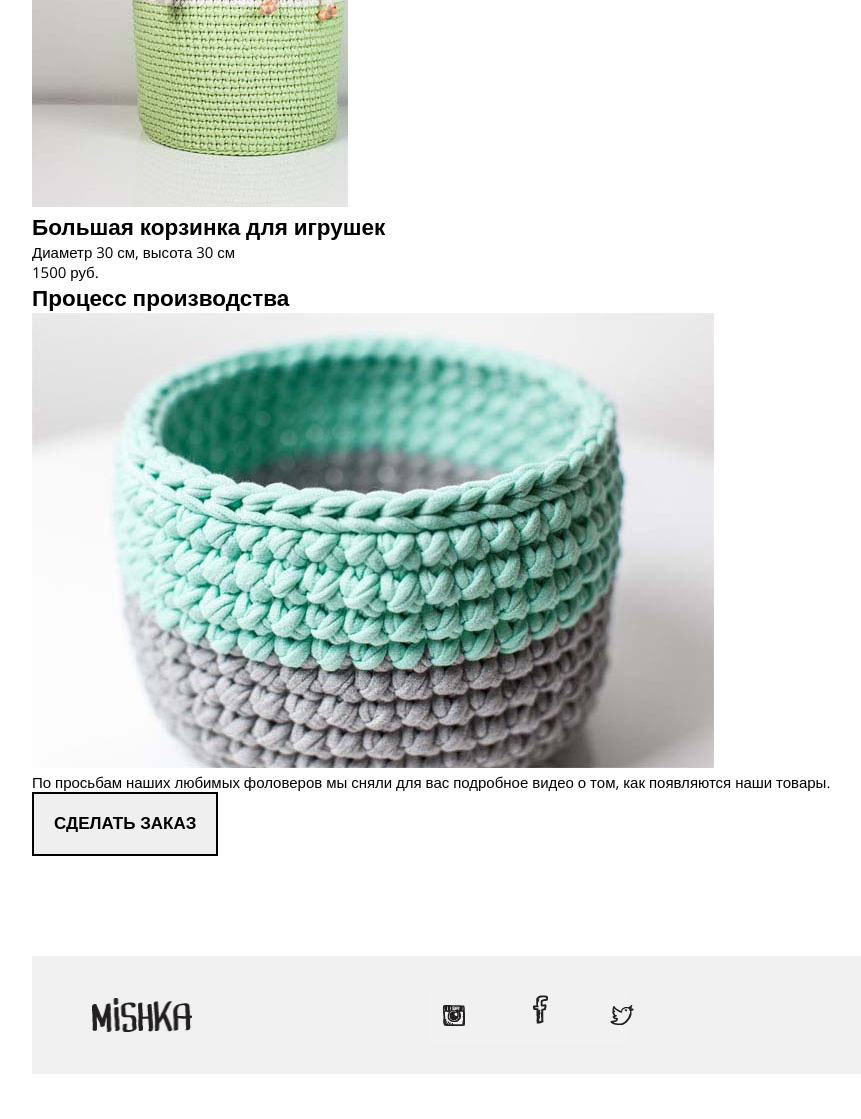
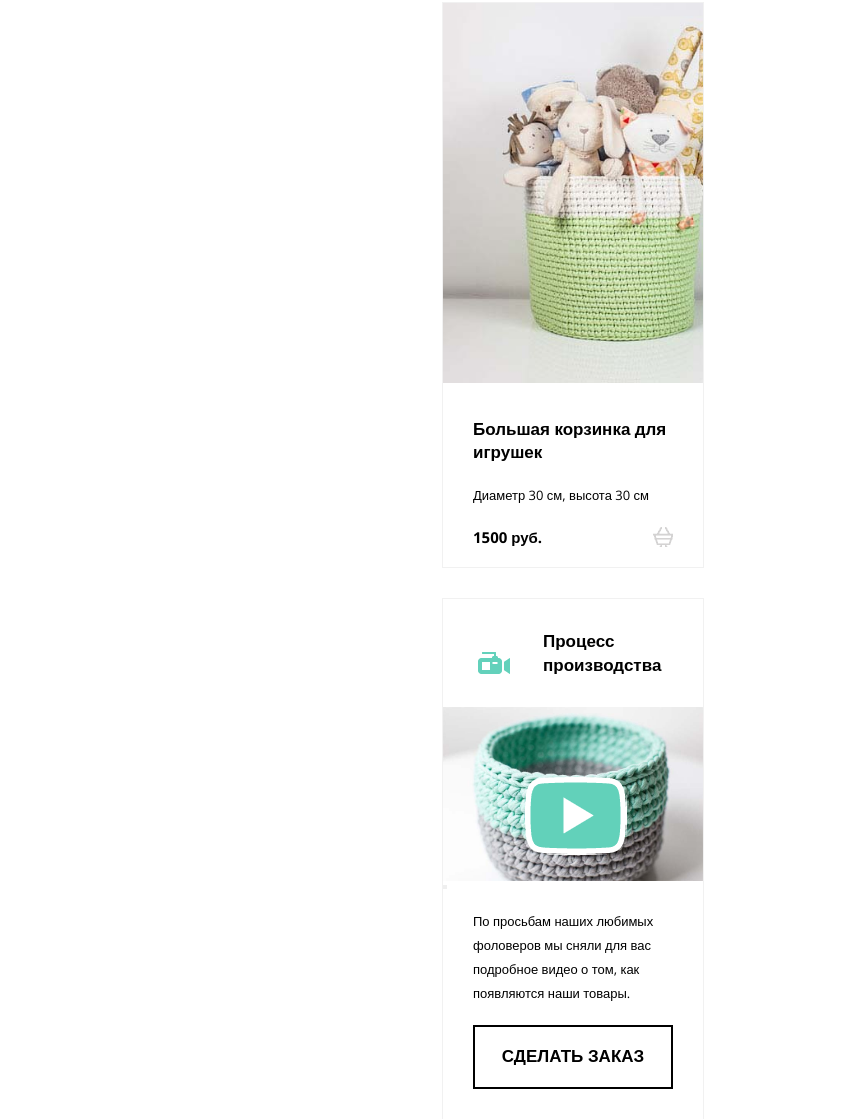
Before and after one commit to Dimas00319/academy, a website: page app/mishki-catalog.html in a window 1280 px wide. Shown: the part 1545-2664 px from the top of the page, without its empty margins (68-929 px from the left). Before the commit the page ends 2619 px from the top, so only its background shows below. Drawn offline with nearby package versions, Linux system fonts and the light colour scheme.

Commit message:
Сделал стилизацию каталога товаров для мобильной версии так же нужно будет переделать футер и хедер так как они статичны но не комфортные

```diff
--- a/app/mishki-catalog.html
+++ b/app/mishki-catalog.html
@@ -91,7 +91,7 @@
               <picture>
                 <source media="(min-width: 1200px)" srcset="/app/images/descktop/catalog-cart-hare.jpg">
                 <source media="(min-width: 768px)" srcset="/app/images/tablet/catalog-cart-hare.jpg">
-                <img class="image" src="/app/images/mobile/catalog-cart-hare.png" alt="Зайчик">
+                <img class="cart__img" src="/app/images/mobile/catalog-cart-hare.png" alt="Зайчик">
               </picture>
 
               <h2 class="cart__title hare__title">Зайчик-попрыгайчик</h2>
@@ -110,7 +110,7 @@
               <picture>
                 <source media="(min-width: 1200px)" srcset="/app/images/descktop/catalog-cart-cart.jpg">
                 <source media="(min-width: 768px)" srcset="/app/images/tablet/catalog-cart-cart.jpg">
-                <img class="image" src="/app/images/mobile/catalog-cart-cart.jpg" alt="Корзинка для белья">
+                <img class="cart__img" src="/app/images/mobile/catalog-cart-cart.jpg" alt="Корзинка для белья">
 
               </picture>
 
@@ -130,7 +130,7 @@
               <picture>
                 <source media="(min-width: 1200px)" srcset="/app/images/descktop/catalog-cart-big-cart.jpg">
                 <source media="(min-width: 768px)" srcset="/app/images/tablet/catalog-cart-bigcart.jpg">
-                <img class="image" src="/app/images/mobile/catalog-cart-bigcart.jpg" alt="Большая корзина для игрушек">
+                <img class="cart__img" src="/app/images/mobile/catalog-cart-bigcart.jpg" alt="Большая корзина для игрушек">
               </picture>
 
               <h2 class="cart__title big-cart__title">Большая корзинка для игрушек</h2>
@@ -146,15 +146,15 @@
             <span class="list--video__logo"></span>
             <h2 class="cart__title cart__title-video">Процесс производства</h2>
 
-            <picture>
+            <picture class="cart__video">
               <source media="(min-width: 1200px)" srcset="/app/images/descktop/catalog-video.jpg">
               <source media="(min-width: 768px)" srcset="/app/images/tablet/catalog-video.jpg">
               <img src="/app/images/mobile/catalog-cart-video.jpg" alt="Процесс производства">
             </picture>
 
-            <span class="video__logo"></span>
+             <button class="video__logo" type="button"></button>
 
-            <p class="cart__text">
+            <p class="cart__text video-text">
               По просьбам наших любимых фоловеров мы сняли для вас подробное видео о том, как появляются наши товары.
             </p>
             <button class="button cart__button" type="button">Сделать заказ</button>
--- a/app/scss/style.scss
+++ b/app/scss/style.scss
@@ -1163,4 +1163,96 @@ body {
   display: flex;
   width: 100%;
   justify-content: center;
+  padding-top: 75px;
+  padding-bottom: 80px;
+  background-color: #f1f1f1;
 }
+
+.product {
+  width: 100%;
+}
+
+.product__list {
+  display: grid;
+  gap: 30px;
+  margin: 0 auto;
+  padding: 30px 0 60px 0;
+  max-width: 260px;
+
+}
+
+.product__item {
+  border: 1px solid #f1f1f1;
+}
+
+.cart__title {
+  padding: 30px 30px 0 30px;
+  font-size: 17px;
+}
+
+.cart__text {
+  padding: 20px 30px 20px 30px;
+  font-size: 13px;
+  line-height: 24px;
+}
+
+.video-text{
+  width: 250px;
+}
+
+.price {
+  display: block;
+  padding: 0 30px 20px 30px;
+  font-weight: 700;
+  position: relative;
+}
+
+.price::after {
+  content: '';
+  position: absolute;
+  right: 30px;
+  width: 20px;
+  height: 20px;
+  background-image: url(/app/images/mobile/cart.svg.png);
+}
+
+.cart__title-video {
+  line-height: 24px;
+  padding-left: 100px;
+  position: relative;
+  padding-bottom: 30px;
+}
+
+.cart__title-video::before {
+  content: '';
+  width: 35px;
+  height: 25px;
+  position: absolute;
+  right:  190px;
+  bottom: 30px;
+  background-image: url(/app/images/mobile/catalog-camera.png);
+  background-repeat: no-repeat;
+
+}
+
+.cart__button {
+  background-color: white;
+  width: 200px;
+  margin: 0 30px 30px 30px;
+}
+
+.video__logo{
+  display: block;
+  position: relative;
+}
+
+.video__logo::before {
+  content: '';
+  width: 102px ;
+  height: 78px ;
+  position: absolute;
+  top: -110px;
+  left: 80px;
+  background-image: url(/app/images/mobile/catalog-cart-play.png);
+  cursor: pointer;
+}
```
Also changed, not shown: app/css/style.min.css.
